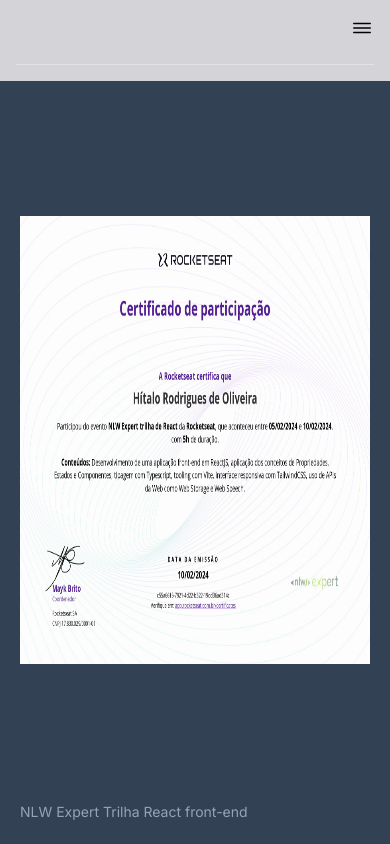
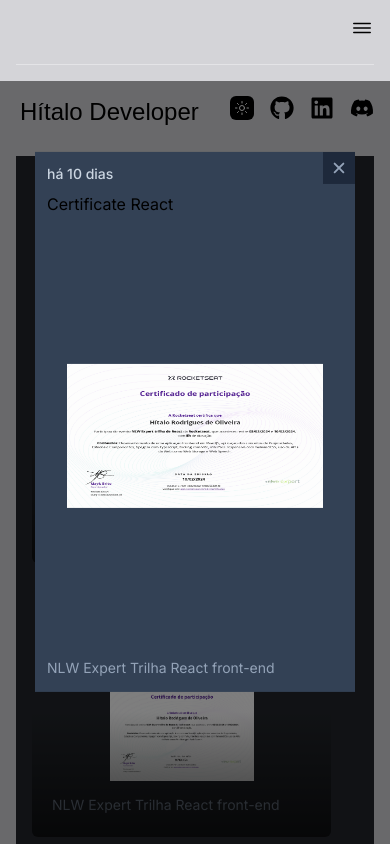
Before and after one commit to Hzimr/Hzimr.github.io, a Next.js app: page /certificates in a window 390 px wide. Both pictures are taken after a click on the button 181 px from the left and 712 px from the top of the page. Shown: the top 844 px of the page. Built offline with nearby package versions, Linux system fonts and the light colour scheme; a web font is replaced by a local one.

Commit message:
feat: created responsive certificate-card

```diff
--- a/src/components/certificate-card.tsx
+++ b/src/components/certificate-card.tsx
@@ -38,21 +38,26 @@ export function CertificateCard({ certificate }: CertificateCardProps) {
       </Dialog.Trigger>
       <Dialog.Portal>
         <Dialog.Overlay className="fixed inset-0 bg-black/50" />
-        <Dialog.Content className="fixed inset-0 flex w-full flex-col overflow-hidden bg-slate-700 outline-none md:inset-0 md:left-1/2 md:top-1/2 md:h-[80vh] md:max-w-[800px] md:-translate-x-1/2 md:-translate-y-1/2 md:rounded-md">
+        <Dialog.Content
+          className={twMerge(
+            'fixed inset-0 left-1/2 top-1/2 flex h-[64vh] w-full max-w-80 -translate-x-1/2 -translate-y-1/2 flex-col overflow-hidden bg-slate-700 outline-none ',
+            'md:h-[80vh] md:max-w-[800px] md:rounded-md',
+          )}
+        >
           <Dialog.Close className="absolute right-0 top-0 bg-slate-800 p-1.5 text-slate-400 hover:text-slate-100">
             <IoClose className="size-5" />
           </Dialog.Close>
-          <div className="flex flex-1 flex-col gap-3 p-5 ">
+          <div className="flex flex-1 flex-col gap-2 p-3 md:gap-3 md:p-5 ">
             <span className="text-sm font-medium text-slate-300">
               {formatDistanceToNow(certificate.date, {
                 locale: ptBR,
                 addSuffix: true,
               })}
             </span>
-            <h3 className="text-lg">{certificate.title}</h3>
+            <h3 className=" md:text-lg">{certificate.title}</h3>
             <div className="flex flex-1 items-center justify-center">
               <Image
-                className="h-[28rem] w-[42rem]"
+                className={twMerge('h-36 w-64 md:h-[28rem] md:w-[42rem]')}
                 src={certificate.image}
                 alt=""
               />
```
